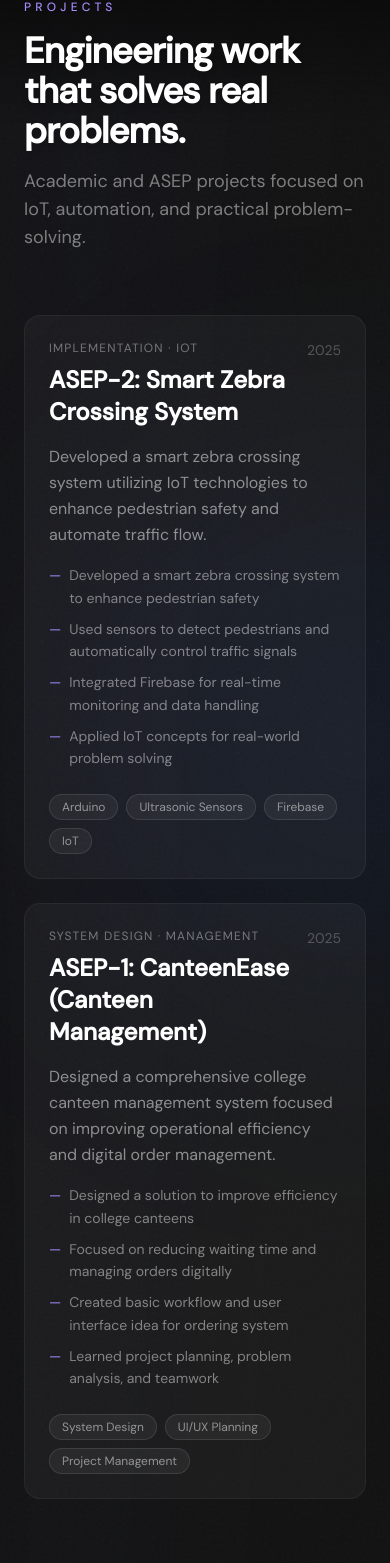
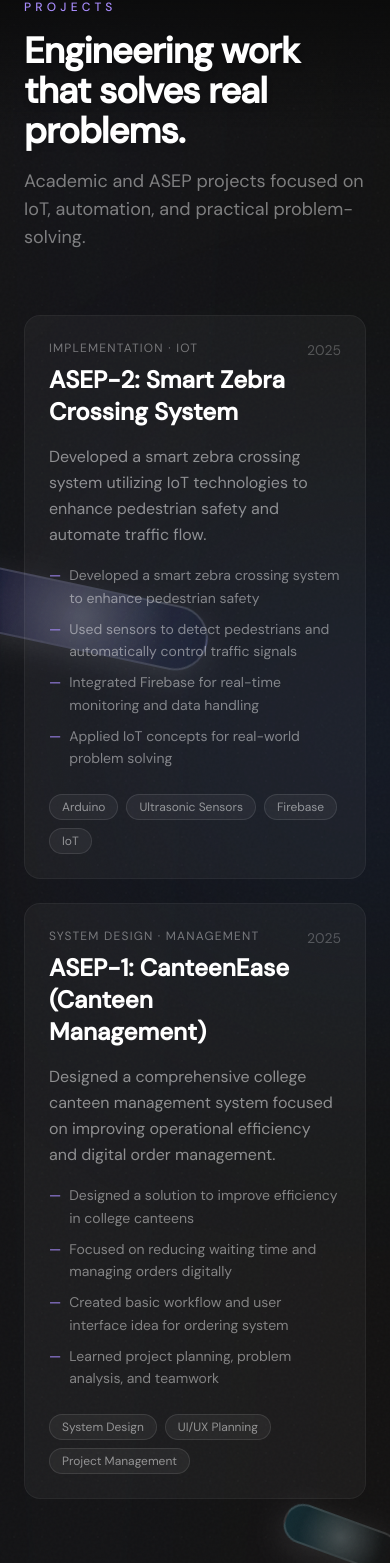
Before and after one commit to vitsamyak/portfolio, a Next.js app: page / in a window 390 px wide. Shown: the part 4349-5912 px from the top of the page. Built offline with nearby package versions, Linux system fonts and the light colour scheme; no server answers.

Commit message:
CXhanges

```diff
--- a/src/components/CinematicGlowBackground.tsx
+++ b/src/components/CinematicGlowBackground.tsx
@@ -65,7 +65,7 @@ function ElegantShape({
 
 export default function CinematicGlowBackground() {
   const { isMobile, isLowPower } = useDevice();
-  const renderShapes = !isMobile && !isLowPower;
+  const renderShapes = !isLowPower; // Enable for mobile, disable only on severe low-power/saving modes
 
   return (
     <div className="absolute inset-0 -z-10 w-full overflow-hidden bg-transparent">
@@ -116,61 +116,61 @@ export default function CinematicGlowBackground() {
           {/* Shape 1: Large Indigo Capsule - Projects top left */}
           <ElegantShape
             delay={0.3}
-            width={580}
-            height={130}
+            width={isMobile ? 260 : 580}
+            height={isMobile ? 65 : 130}
             rotate={12}
             gradient="from-indigo-500/[0.15]"
-            className="left-[-8%] md:left-[-4%] top-[12%]"
+            className="left-[-12%] sm:left-[-8%] md:left-[-4%] top-[12%]"
           />
 
           {/* Shape 2: Small Cyan Capsule - Projects/About transition top right */}
           <ElegantShape
             delay={0.7}
-            width={200}
-            height={60}
+            width={isMobile ? 120 : 200}
+            height={isMobile ? 40 : 60}
             rotate={20}
             gradient="from-cyan-500/[0.15]"
-            className="right-[8%] md:right-[12%] top-[28%]"
+            className="right-[-4%] sm:right-[4%] md:right-[12%] top-[28%]"
           />
 
           {/* Shape 3: Mid-size Rose Capsule - About middle left */}
           <ElegantShape
             delay={0.5}
-            width={420}
-            height={100}
+            width={isMobile ? 200 : 420}
+            height={isMobile ? 50 : 100}
             rotate={-15}
             gradient="from-rose-500/[0.15]"
-            className="left-[2%] md:left-[5%] top-[45%]"
+            className="left-[-2%] sm:left-[2%] md:left-[5%] top-[45%]"
           />
 
           {/* Shape 4: Large Violet Capsule - About/Contact transition lower right */}
           <ElegantShape
             delay={0.4}
-            width={480}
-            height={110}
+            width={isMobile ? 240 : 480}
+            height={isMobile ? 60 : 110}
             rotate={-12}
             gradient="from-violet-500/[0.15]"
-            className="right-[-4%] md:right-[-2%] top-[62%]"
+            className="right-[-8%] sm:right-[-4%] md:right-[-2%] top-[62%]"
           />
 
           {/* Shape 5: Medium Amber Capsule - Contact bottom left */}
           <ElegantShape
             delay={0.6}
-            width={280}
-            height={70}
+            width={isMobile ? 140 : 280}
+            height={isMobile ? 45 : 70}
             rotate={15}
             gradient="from-amber-500/[0.15]"
-            className="left-[10%] md:left-[15%] top-[80%]"
+            className="left-[4%] sm:left-[8%] md:left-[15%] top-[80%]"
           />
 
           {/* Shape 6: Small Cyan Capsule - Footer bottom right */}
           <ElegantShape
             delay={0.8}
-            width={180}
-            height={50}
+            width={isMobile ? 100 : 180}
+            height={isMobile ? 35 : 50}
             rotate={-25}
             gradient="from-cyan-500/[0.15]"
-            className="right-[10%] md:right-[15%] top-[90%]"
+            className="right-[4%] sm:right-[8%] md:right-[15%] top-[90%]"
           />
         </div>
       )}
```
